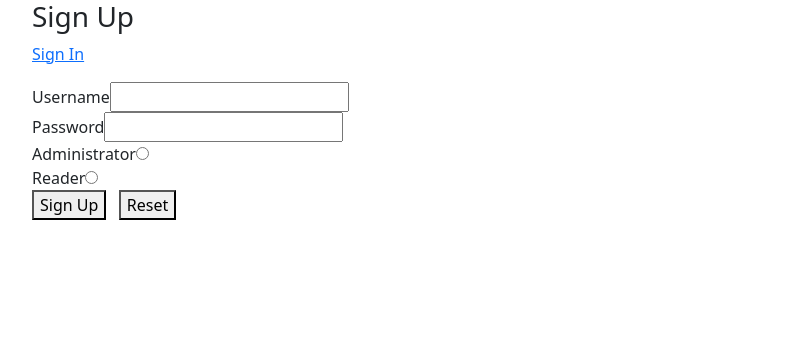
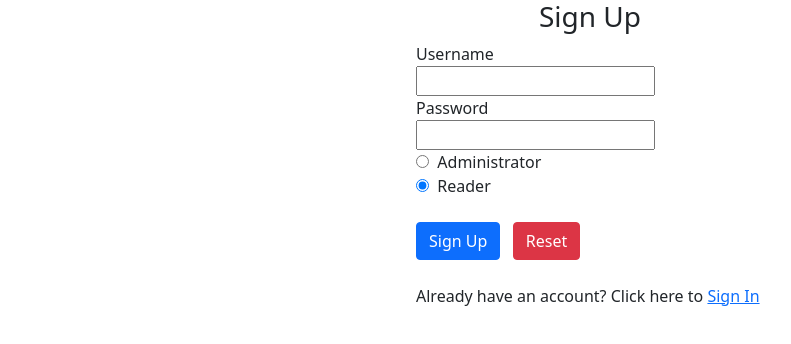
Before and after one commit to szwedm/cloud-library-frontend, an Angular app: page /signup in a window 1280 px wide. Shown: the top 344 px of the page, without its empty margins (50-841 px from the left). Built offline with nearby package versions, Linux system fonts and the light colour scheme.

Commit message:
SignUp and SignIn pages styling

```diff
--- a/src/app/signin/signin.component.html
+++ b/src/app/signin/signin.component.html
@@ -1,23 +1,49 @@
-<h3>Sign In</h3>
+<div class="container">
+	<div class="row align-items-center">
+		<div class="col"></div>
+		<div class="col align-self-center">
 
-<p>
-	<a routerLink="/signup">Sign Up</a>
-</p>
+			<h3 class="text-center">Sign In</h3>
 
 			<form [formGroup]="signinForm" (ngSubmit)="signin()">
 
 				<div>
 					<label for="username">Username</label>
-		<input id="username" type="text" formControlName="username">
+					<br>
+					<input id="username" type="text" formControlName="username" [ngClass]="{ 'is-invalid': submitted && f['username'].errors }">
+					<div *ngIf="submitted && f['username'].errors">
+						<div *ngIf="f['username'].errors['required']">Username is required</div>
+						<div *ngIf="f['username'].errors['minlength']">Username must be at least 5 characters</div>
+						<div *ngIf="f['username'].errors['maxlength']">Username must not exceed 20 characters</div>
+					</div>
 				</div>
 
 				<div>
 					<label for="password">Password</label>
-		<input id="password" type="password" formControlName="password">
+					<br>
+					<input id="password" type="password" formControlName="password" [ngClass]="{ 'is-invalid': submitted && f['password'].errors }">
+					<div *ngIf="submitted && f['password'].errors">
+						<div *ngIf="f['password'].errors['required']">Password is required</div>
+						<div *ngIf="f['password'].errors['minlength']">Password must be at least 6 characters</div>
+						<div *ngIf="f['password'].errors['maxlength']">Password must not exceed 40 characters</div>
+					</div>
 				</div>
 
-	<button class="button" type="submit">
+				<br>
+				<button class="btn btn-primary" type="submit">
 					Sign In
 				</button>
 
+				<br><br>
+				<p>
+					Don't have an account? Click here to
+					<a routerLink="/signup">Sign Up</a>
+				</p>
+
 			</form>
+
+		</div>
+
+		<div class="col"></div>
+	</div>
+</div>
--- a/src/app/signin/signin.component.ts
+++ b/src/app/signin/signin.component.ts
@@ -1,5 +1,5 @@
 import { Component, OnInit } from '@angular/core';
-import { FormBuilder, Validators } from '@angular/forms';
+import { AbstractControl, FormBuilder, Validators } from '@angular/forms';
 import { Router } from '@angular/router';
 import { User } from '../models/user';
 import { AuthService } from '../services/auth.service';
@@ -13,11 +13,12 @@ import { TokenStorageService } from '../services/token-storage.service';
 export class SigninComponent implements OnInit {
 
   signinForm = this.formBuilder.group({
-    username: ['', Validators.required],
-    password: ['', Validators.required]
+    username: ['', [Validators.required, Validators.minLength(5), Validators.maxLength(20)]],
+    password: ['', [Validators.required, Validators.minLength(6), Validators.maxLength(40)]]
   });
 
   isLoggedIn = false;
+  submitted = false
   role: string;
 
   constructor(
@@ -30,7 +31,17 @@ export class SigninComponent implements OnInit {
   ngOnInit(): void {
   }
 
+  get f(): { [key: string]: AbstractControl } {
+    return this.signinForm.controls;
+  }
+
   signin() {
+    this.submitted = true;
+
+    if (this.signinForm.invalid) {
+      return;
+    }
+
     const val = this.signinForm.value;
 
     if (val.username && val.password) {
--- a/src/app/signup/signup.component.html
+++ b/src/app/signup/signup.component.html
@@ -1,13 +1,15 @@
-<h3>Sign Up</h3>
+<div class="container">
+	<div class="row align-items-center">
+		<div class="col"></div>
+		<div class="col align-self-center">
 
-<p>
-	<a routerLink="/signin">Sign In</a>
-</p>
+			<h3 class="text-center">Sign Up</h3>
 
 			<form [formGroup]="signupForm" (ngSubmit)="onSubmit()">
 
 				<div>
 					<label for="username">Username</label>
+					<br>
 					<input id="username" type="text" formControlName="username" [ngClass]="{ 'is-invalid': submitted && f['username'].errors }">
 					<div *ngIf="submitted && f['username'].errors">
 						<div *ngIf="f['username'].errors['required']">Username is required</div>
@@ -18,6 +20,7 @@
 
 				<div>
 					<label for="password">Password</label>
+					<br>
 					<input id="password" type="password" formControlName="password" [ngClass]="{ 'is-invalid': submitted && f['password'].errors }">
 					<div *ngIf="submitted && f['password'].errors">
 						<div *ngIf="f['password'].errors['required']">Password is required</div>
@@ -27,19 +30,32 @@
 				</div>
 
 				<div>
+					<input id="administrator" type="radio" name="role" value="administrator" formControlName="role">&nbsp;
 					<label for="administrator">Administrator</label>
-		<input id="administrator" type="radio" name="role" value="administrator" formControlName="role">
-		<br/>
+					<br>
+					<input id="reader" type="radio" name="role" value="reader" formControlName="role" checked>&nbsp;
 					<label for="reader">Reader</label>
-		<input id="reader" type="radio" name="role" value="reader" formControlName="role" checked>
 				</div>
 
-	<button class="button" type="submit">
+				<br>
+				<button class="btn btn-primary" type="submit">
 					Sign Up
 				</button>
 				&nbsp;
-	<button type="button" (click)="onReset()">
+				<button type="button" class="btn btn-danger" (click)="onReset()">
 					Reset
 				</button>
 
+				<br><br>
+				<p>
+					Already have an account? Click here to
+					<a routerLink="/signin">Sign In</a>
+				</p>
+
 			</form>
+
+		</div>
+
+		<div class="col"></div>
+	</div>
+</div>
--- a/src/app/signup/signup.component.ts
+++ b/src/app/signup/signup.component.ts
@@ -25,6 +25,7 @@ export class SignupComponent implements OnInit {
   ) { }
 
   ngOnInit(): void {
+    this.signupForm.controls['role'].setValue("reader");
   }
 
   get f(): { [key: string]: AbstractControl } {
--- a/src/styles.scss
+++ b/src/styles.scss
@@ -1,5 +1 @@
 @import '~bootstrap/scss/bootstrap';
-html,
-body {
-  height: 100%;
-}
```
Lines whose indentation alone changed are shown as unchanged.
